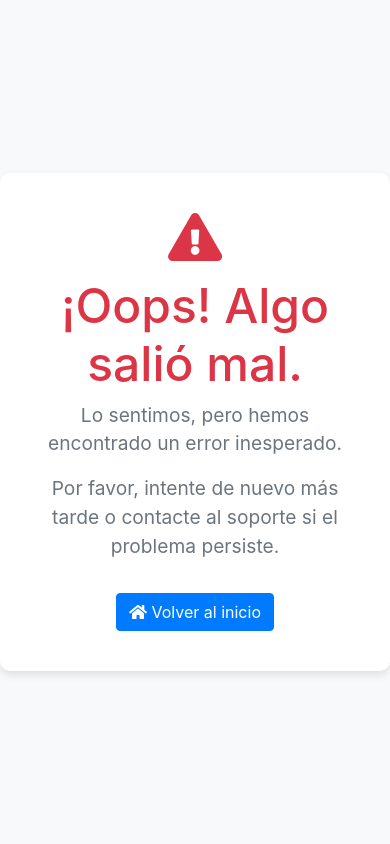
After one commit to MathiasOlmedo/sistema_de_cita_odontologica-main, a PHP site: page /error.php in a window 390 px wide. The commit adds this page. Run offline with PHP 8.4, Linux system fonts and the light colour scheme.

Commit message:
Mejoras en la gestión de errores y redirecciones, actualización de enlaces y estilos responsivos

```diff
--- a/Admin/inicioAdmin.php
+++ b/Admin/inicioAdmin.php
@@ -185,7 +185,7 @@ $AVATAR_IMG     = ($DOCTOR_SEX === 'Femenino') ? '../src/img/odontologa.png' : '
     </div>
 
     <nav class="nav-menu">
-      <a class="nav-link <?php echo ($SIDEBAR_ACTIVE==='citas'?'active':''); ?>" href="/sistema_de_cita_odontologica-main/admin/inicioAdmin.php">
+      <a class="nav-link <?php echo ($SIDEBAR_ACTIVE==='citas'?'active':''); ?>" href="../Admin/inicioAdmin.php">
         <i class="far fa-calendar-check"></i><span>Citas pendientes</span>
       </a>
       <a class="nav-link <?php echo ($SIDEBAR_ACTIVE==='calendario'?'active':''); ?>" href="calendar.php">
--- /dev/null
+++ b/error.php
@@ -0,0 +1,45 @@
+<!DOCTYPE html>
+<html lang="es">
+<head>
+    <meta charset="UTF-8">
+    <meta name="viewport" content="width=device-width, initial-scale=1.0">
+    <title>Error - Perfect Teeth</title>
+    <link href="src/css/lib/bootstrap/css/bootstrap.min.css" rel="stylesheet">
+    <link rel="stylesheet" href="src/css/lib/fontawesome/css/all.css">
+    <style>
+        body {
+            display: flex;
+            justify-content: center;
+            align-items: center;
+            height: 100vh;
+            background-color: #f8f9fa;
+        }
+        .error-container {
+            text-align: center;
+            padding: 40px;
+            background-color: white;
+            border-radius: 10px;
+            box-shadow: 0 4px 8px rgba(0,0,0,0.1);
+        }
+        .error-container h1 {
+            font-size: 3rem;
+            color: #dc3545;
+        }
+        .error-container p {
+            font-size: 1.2rem;
+            color: #6c757d;
+        }
+    </style>
+</head>
+<body>
+    <div class="error-container">
+        <i class="fas fa-exclamation-triangle fa-3x text-danger mb-3"></i>
+        <h1>¡Oops! Algo salió mal.</h1>
+        <p>Lo sentimos, pero hemos encontrado un error inesperado.</p>
+        <p>Por favor, intente de nuevo más tarde o contacte al soporte si el problema persiste.</p>
+        <a href="index.php" class="btn btn-primary mt-3">
+            <i class="fas fa-home"></i> Volver al inicio
+        </a>
+    </div>
+</body>
+</html>
--- a/php/cerrar.php
+++ b/php/cerrar.php
@@ -2,4 +2,4 @@
 session_start();
 session_destroy(); //para cerrar session
 
-header("Location: /sistema_de_cita_odontologica-main//index.php");
+header("Location: ../index.php");
--- a/src/css/login.css
+++ b/src/css/login.css
@@ -66,3 +66,9 @@ body {
   text-decoration: none;
   font-size: 14px;
 }
+
+@media (max-width: 768px) {
+  .login-container {
+    max-width: 95%;
+  }
+}
```
Also changed, not shown: crud/registro_INSERT.php (+14 -0 lines), index.php (+4 -4 lines), php/conexionDB.php (+6 -3 lines), .htaccess.
